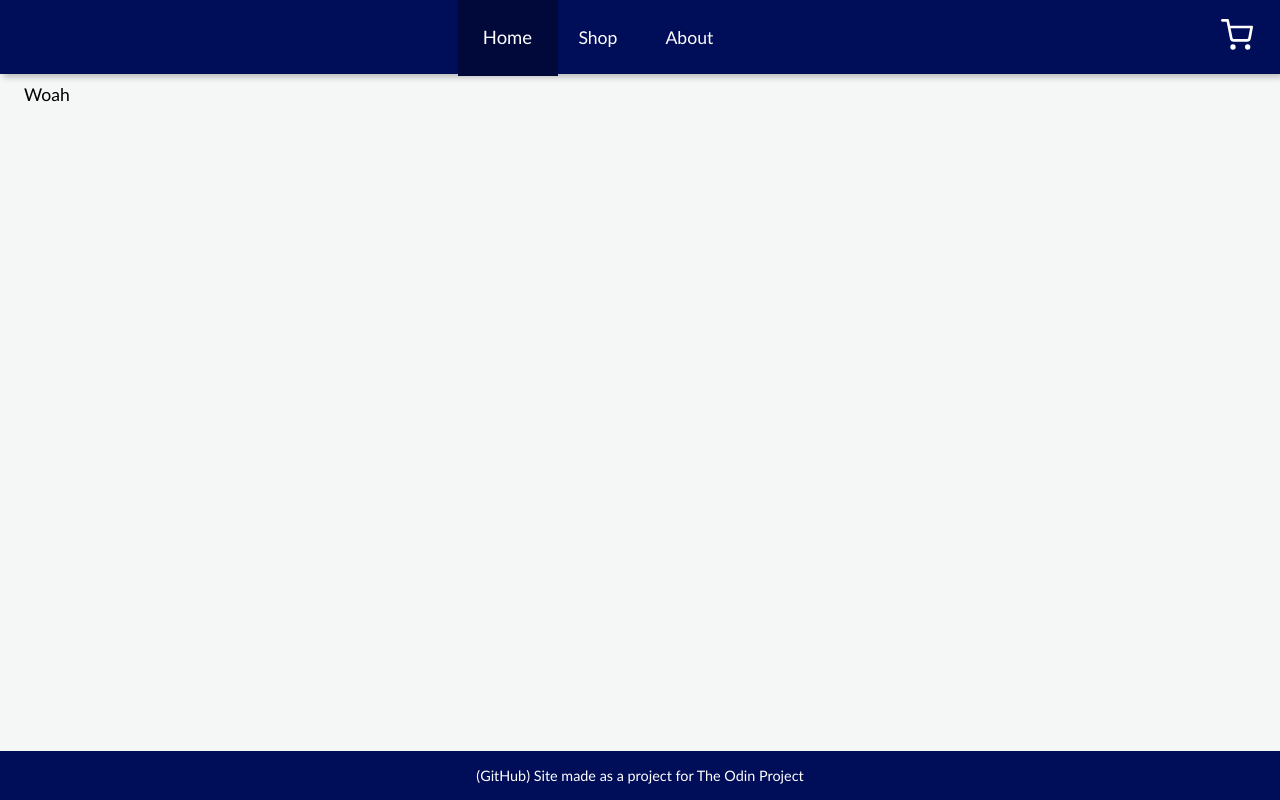
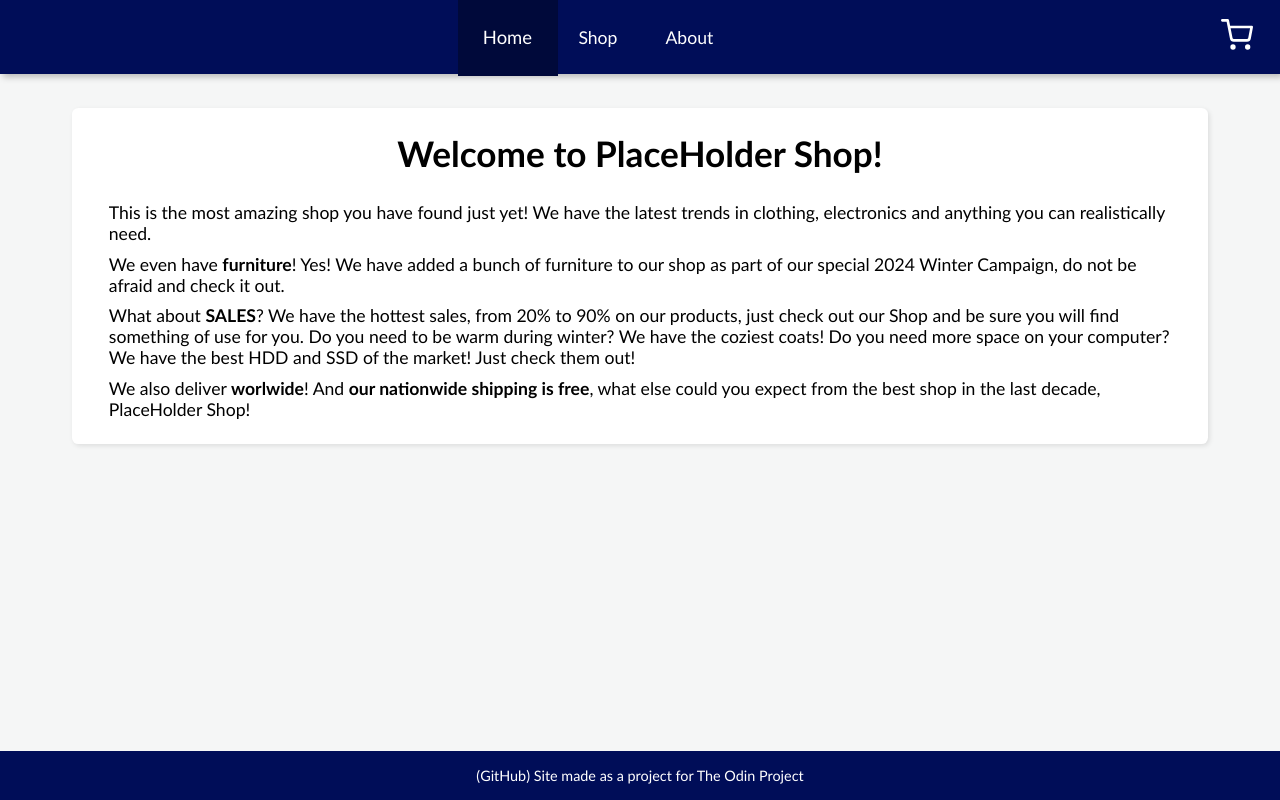
Before and after one commit to JulianKings/odin-shopping-cart, a React (Vite) app: page / in a window 1280 px wide. Built offline with nearby package versions, Linux system fonts and the light colour scheme.

Commit message:
Update index and about page

```diff
--- a/src/components/about.jsx
+++ b/src/components/about.jsx
@@ -4,11 +4,11 @@ function About()
 {
     return (<>
     <div className='aboutContent'>
-        <h1>About us</h1>
-        <p>This is a shopping cart mockup site to practice with react, routing and fetching data (I use the <a href='https://fakestoreapi.com/'>FakeStore API</a> to load my products), state and to hone my skills. There will be at some point an update to this sate (or a new site on my <a href='https://github.com/JulianKings'>GitHub</a>) so the payment section works (as a mockup) and you can see each product's page. </p>
+        <h1>About me</h1>
+        <p>This is a shopping cart mockup site to practice with react, routing and fetching data (I use the <a href='https://fakestoreapi.com/'>FakeStore API</a> to load my products), state and to hone my skills. There will be at some point an update to this sate (or a new site on my <a href='https://github.com/JulianKings'>GitHub</a>) so the payment section works (as a mockup) and you can see each product's page. Also giving some search functionality to the Shop page is on my plans. </p>
         <p>I tried to be somewhat close to a real product, but also keep practicing so I avoided Tailwind, Bootstrap or any other css helper to build the site. I also tried to use as less external tools as possible so that I'm forced to build everything from scratch.</p>
         <p>There are also some compromises, since I could have sent the product data to the cart using data attributes instead of saving the ID and fetching it again, but that would leave me open to someone modifying the price of the article (!!) and I don't think it's a good idea to have different versions of the same product on my code, so I had to think of a way to fetch the products again as efficient as I could manage.</p>
-        <p>There isn't much more to say, I hope you enjoyed my mockup and I appreciate any suggestions or improvements that can be made to it.</p>
+        <p>There is not much more to say, I hope you enjoyed my mockup and I appreciate any suggestions or improvements that can be made to it.</p>
     </div>
     </>)
 }
--- a/src/components/index.jsx
+++ b/src/components/index.jsx
@@ -1,8 +1,17 @@
+import '../style/index.css'
+import { Link } from 'react-router-dom'
+
 function Index()
 {
     return (<>
-    Woah
-    </>)
+        <div className='homeContent'>
+            <h1>Welcome to PlaceHolder Shop!</h1>
+            <p>This is the most amazing shop you have found just yet! We have the latest trends in clothing, electronics and anything you can realistically need.</p>
+            <p>We even have <b>furniture</b>! Yes! We have added a bunch of furniture to our shop as part of our special 2024 Winter Campaign, do not be afraid and check it out.</p>
+            <p>What about <b>SALES</b>? We have the hottest sales, from 20% to 90% on our products, just check out our <Link to='/shop'>Shop</Link> and be sure you will find something of use for you. Do you need to be warm during winter? We have the coziest coats! Do you need more space on your computer? We have the best HDD and SSD of the market! <Link to='/shop'>Just check them out</Link>!</p>
+            <p>We also deliver <b>worlwide</b>! And <b>our nationwide shipping is free</b>, what else could you expect from the best shop in the last decade, PlaceHolder Shop!</p>
+        </div>
+        </>)
 }
 
 export default Index
--- /dev/null
+++ b/src/style/index.css
@@ -0,0 +1,31 @@
+.homeContent {
+    font-size: 1.1rem;
+    background-color: white;
+    padding: 0rem 2rem;
+    padding-bottom: 1.2rem;
+    margin: 1.5rem 3rem;
+    border-radius: 0.4rem;
+    box-shadow: 0.1rem 0.1em 0.3rem rgb(0, 0, 0, 0.1);
+    height: fit-content;
+    flex: 1;
+    display: flex;
+    flex-direction: column;
+    align-items: center;
+    justify-content: center;
+}
+
+.homeContent p {
+    margin: 0.3rem;
+    padding: 0;
+    align-self: flex-start;
+}
+
+.homeContent a {
+    color: black;
+    text-decoration: none;
+}
+
+.homeContent a:hover {
+    font-weight: bold;
+    color: rgb(8, 0, 82);
+}
```
